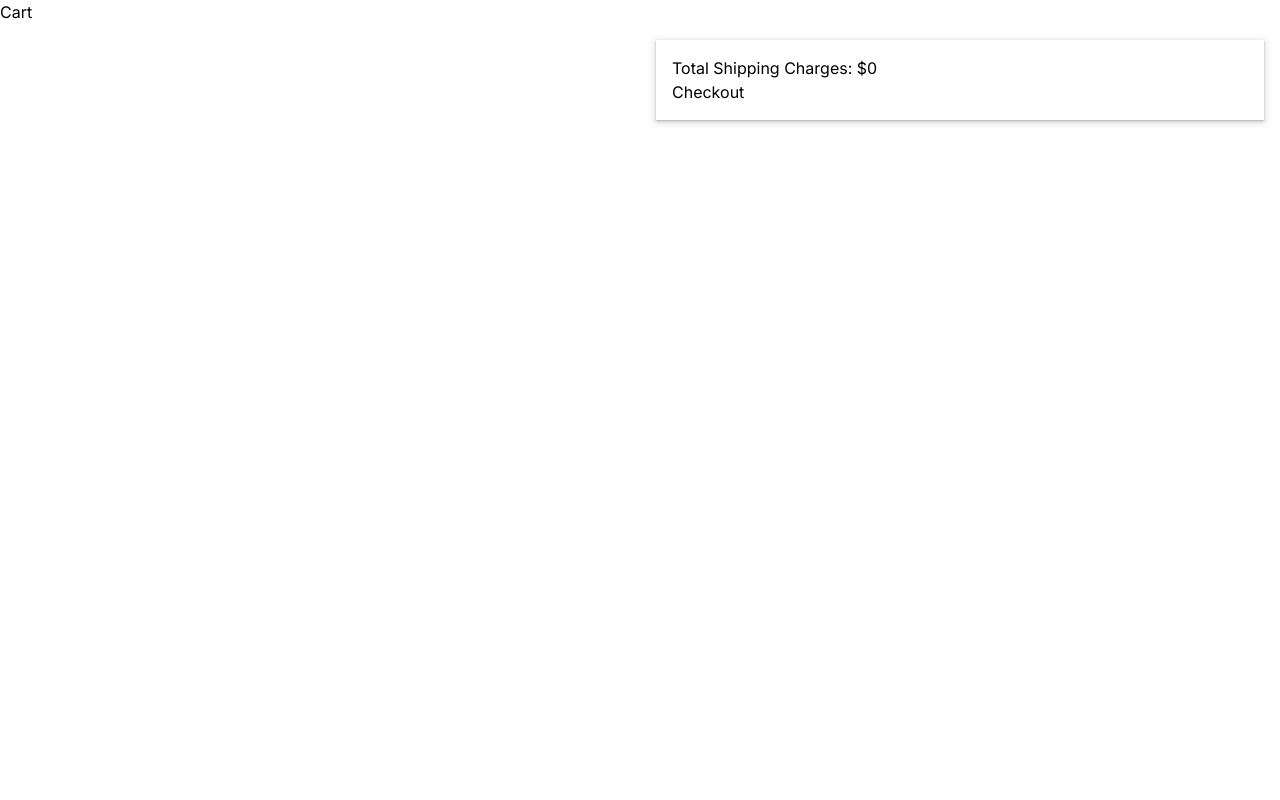
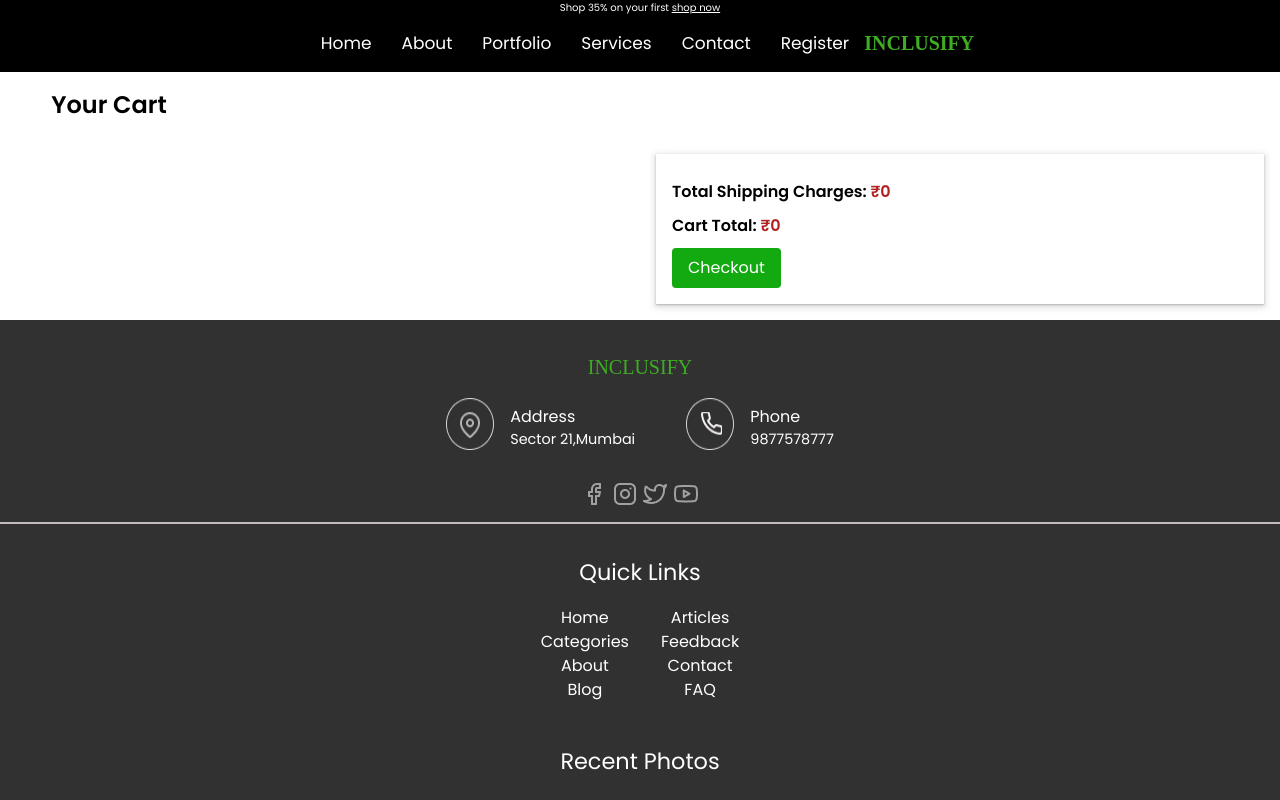
Before and after one commit to dhanashreemhatre/Multi-Vendor-Ecommerce-Platform, a Next.js app: page /cart in a window 1280 px wide. Shown: the top 800 px of the page. Built offline with nearby package versions, Linux system fonts and the light colour scheme.

Commit message:
fix: design issue in cart page

```diff
--- a/Components/Ui/Navbar/navbar.css
+++ b/Components/Ui/Navbar/navbar.css
@@ -26,6 +26,14 @@ body.dark{
 .logo{
     color: black;
 }
+.product_sale{
+    display: flex;
+    flex-direction: column;
+    color: white;
+    font-size: 0.625rem;
+    align-items: center;
+    background-color: black;
+}
 
 .bx-x {
     color: white;
@@ -36,7 +44,6 @@ nav .nav-bar{
     max-width: 1000px;
     width: 100%;
     margin: 2% auto;
-    padding: 0 30px;
     display: flex;
     align-items: center;
     justify-content: space-between;
--- a/Components/Ui/Navbar/page.tsx
+++ b/Components/Ui/Navbar/page.tsx
@@ -1,5 +1,5 @@
 
-import React, { useEffect } from 'react';
+import React, { useEffect,useState } from 'react';
 import './navbar.css';
 import Link from 'next/link';
 
@@ -8,6 +8,16 @@ interface PageProps {
 }
 
 const Page: React.FC<PageProps> = ({ className }) => {
+  const [userEmail, setUserEmail] = useState('');
+  useEffect(() => {
+    // Retrieve user's email from local storage
+    const storedEmail = localStorage.getItem('userEmail');
+    setUserEmail(storedEmail || '');
+
+    // If the user is not logged in, redirect to the login page
+
+  });
+
   useEffect(() => {
     const body = document.querySelector("body"),
       nav = document.querySelector("nav"),
@@ -55,8 +65,16 @@ const Page: React.FC<PageProps> = ({ className }) => {
   }, []);
 
   return (
+
     <>
-      <link href='https://unpkg.com/boxicons@2.1.1/css/boxicons.min.css' rel='stylesheet' />
+     <div className="product_sale">
+    <h1>
+      Shop 35% on your first <u>shop now</u>
+    </h1>
+    {userEmail && <h1>Welcome to the Product Page, {userEmail}!</h1>}
+  <div className="divider"></div>
+    <div className="navbar_product">
+    <link href='https://unpkg.com/boxicons@2.1.1/css/boxicons.min.css' rel='stylesheet' />
        <nav>
         <div className="nav-bar">
           <i className='bx bx-menu sidebarOpen'></i>
@@ -81,6 +99,9 @@ const Page: React.FC<PageProps> = ({ className }) => {
           </div>
         </div>
         </nav>
+    </div>
+  </div>
+
     </>
   );
 }
--- a/Components/Ui/Product/AddToCartButton/page.tsx
+++ b/Components/Ui/Product/AddToCartButton/page.tsx
@@ -1,7 +1,9 @@
+'use client'
   import React, { useState, useEffect } from 'react';
   import styles from './addtocartbutton.module.css';
   import Cookies from "js-cookie";
-
+  import { redirect } from 'next/navigation'
+  import { revalidatePath } from 'next/cache'
   interface AddToCartButtonProps {
     pid: string; // Product ID
   }
@@ -43,6 +45,8 @@
         }
 
         alert('Item added to cart successfully');
+        revalidatePath('/cart') // Update cached posts
+        redirect('/cart')
       } catch (error:any) {
         setError(error.message || 'Failed to add item to cart');
       } finally {
--- a/src/app/cart/cart.module.css
+++ b/src/app/cart/cart.module.css
@@ -1,3 +1,8 @@
+.heading_1{
+    font-size: 24px;
+    font-weight: bold;
+    margin: 1.2% 4%;
+}
 .cart_item{
     display: flex;
     gap: 20px;
@@ -5,8 +10,10 @@
     padding: 10px;
 }
 .cart_item_info{
-    display: flex;
+    display: grid;
+    grid-template-columns: 3fr 1fr 1fr 1fr;
     gap: 20px;
+    align-items: start;
 }
 .cart_item_info h2{
     font-size: 20px;
@@ -14,7 +21,7 @@
     color: #555555;
 }
 .cart_item_info h4{
-    color: red;
+    color: var(--primary-red-color);
     font-weight: bold;
     font-size: 18px;
 }
@@ -27,3 +34,25 @@
 .cart_box{
     box-shadow: rgba(60, 64, 67, 0.3) 0px 1px 2px 0px, rgba(60, 64, 67, 0.15) 0px 2px 6px 2px;
 }
+.cart_box h2{
+    margin: 10px 0;
+    font-weight: bold;
+}
+.cart_box h2 span{
+    color: var(--primary-red-color);
+}
+.cart_box .checkout_btn{
+    padding: 8px 16px;
+    background-color: var(--primary-color);
+    border-radius: 4px;
+    color: var(--primary-white-color);
+}
+.cart_box .checkout_btn:hover{
+    background-color: rgb(21, 152, 18);
+}
+@media (max-width:800px) {
+    .cart_item_info{
+        grid-template-columns: 1fr;
+    }
+
+}
--- a/src/app/cart/page.tsx
+++ b/src/app/cart/page.tsx
@@ -3,6 +3,10 @@ import React, { useState, useEffect } from 'react';
 import Cookies from 'js-cookie';
 import styles from './cart.module.css';
 import Image from 'next/image';
+import { AnyJson } from 'three/examples/jsm/nodes/Nodes.js';
+import bin from './Images/trash.png'
+import Navbar from './../../../Components/Ui/Navbar/page'
+import Footer from './../../../Components/Ui/Footer/page'
 
 const CartPage = () => {
   const [cartItems, setCartItems] = useState([]);
@@ -36,22 +40,28 @@ const CartPage = () => {
 
     fetchCartData();
   }, []);
+  useEffect(()=>{
+    const calculateTotal=()=>{
+      let total=0;
+      cartItems.forEach(item=>{
+        total+=item.product.price*item.quantity;
+
+      });
+      setCartTotal(total);
+    }
+    calculateTotal();
+  },[cartItems])
 
   useEffect(() => {
-    const calculateTotal=()=>{
 
-    }
 
     const calculateTotalShippingCharges = () => {
       let totalCharges = 0;
       cartItems.forEach(item => {
-        // Logic to calculate shipping charges for each item
-        // You can replace this with your own logic
         const shippingCharges = calculateShippingChargesForItem(item);
         totalCharges += shippingCharges;
       });
       setTotalShippingCharges(totalCharges);
-      calculateTotal();
     };
 
     calculateTotalShippingCharges();
@@ -85,12 +95,13 @@ const CartPage = () => {
 
   return (
     <div>
-      <h1>Cart</h1>
+      <Navbar/>
+      <h1 className={styles.heading_1}>Your Cart</h1>
       <div className='sm:grid grid-cols-2'>
         <div>
           {cartItems.map((item) => (
             <div key={item.id} className={`${styles.cart_item} m-4 p-4`}>
-              <p>{item.product.id}</p>
+              {/* <p>{item.product.id}</p> */}
               <Image src={`http://127.0.0.1:8000/${decodeURIComponent(item.product.image) || ''}`}
                 priority width={100} height={100}
                 alt={item.product.title} />
@@ -100,16 +111,18 @@ const CartPage = () => {
                 <div className="quantity">
                   {item.quantity}
                 </div>
-                <button onClick={() => handleRemoveCartItem(item.product.id)}>Remove</button>
+                <button onClick={() => handleRemoveCartItem(item.product.id)}><Image src={bin} alt='delete' height={28} width={28}/></button>
               </div>
             </div>
           ))}
         </div>
         <div className={`${styles.cart_box} m-4 p-4`}>
-          <h2>Total Shipping Charges: ${totalShippingCharges}</h2>
-          Checkout
+          <h2>Total Shipping Charges: <span>₹{totalShippingCharges}</span></h2>
+          <h2>Cart Total: <span>₹{cartTotal}</span></h2>
+          <button className={styles.checkout_btn}>Checkout</button>
         </div>
       </div>
+      <Footer/>
     </div>
   );
 };
--- a/src/app/globals.css
+++ b/src/app/globals.css
@@ -6,6 +6,9 @@
   --foreground-rgb: 0, 0, 0;
   --background-start-rgb: 214, 219, 220;
   --background-end-rgb: 255, 255, 255;
+  --primary-color:rgba(19, 169, 16, 1);
+  --primary-red-color:rgb(176, 33, 33);
+  --primary-white-color:#ffffff;
 }
 
 #google_translate_element span{
```
Also changed, not shown: Components/Shared/product/page.tsx (+1 -11 lines), src/app/cart/Images/trash.png (added), 1 other file (tests, documents, lock files or other folders).
